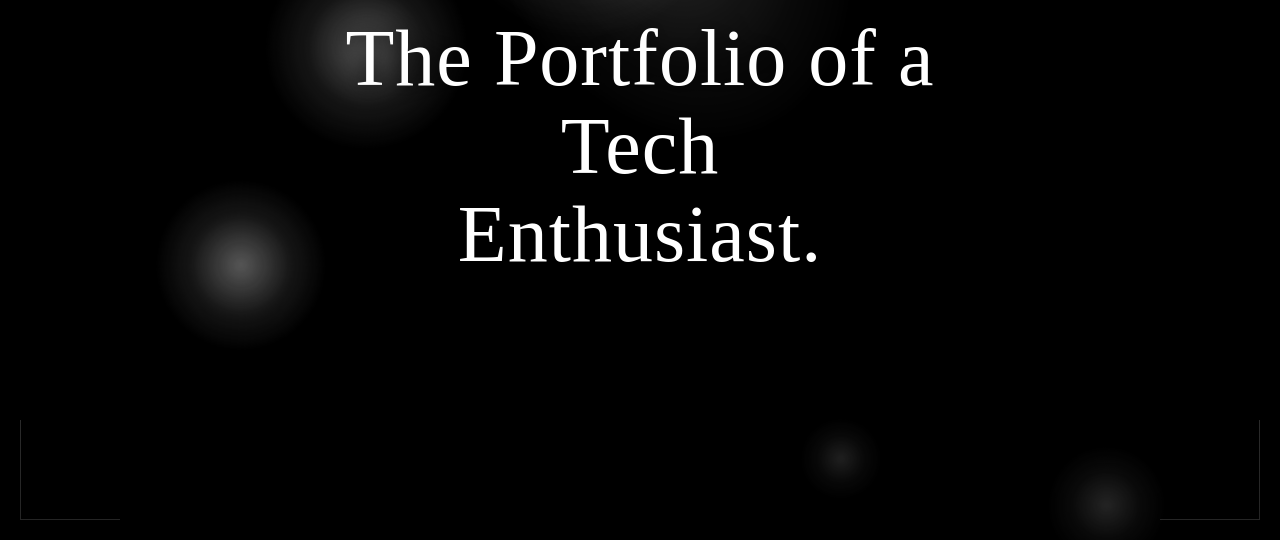
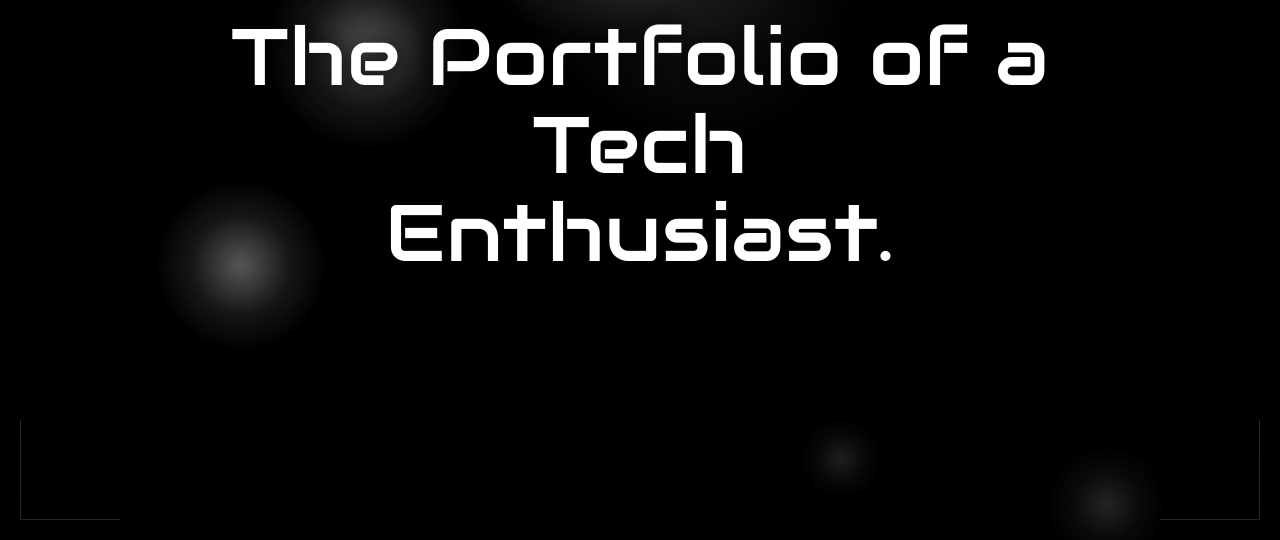
Before and after one commit to anandojoseph/anandojoseph.github.io, a plain HTML site: page index.html in a window 1280 px wide. Shown: the part 260-800 px from the top of the page. Drawn offline with Linux system fonts and the light colour scheme.

Commit message:
made some changes on fonts

```diff
--- a/index.html
+++ b/index.html
@@ -7,8 +7,35 @@
     <style>
         @font-face {
             font-family: 'prototype'; /* Name you want to use for the font */
-            src: url('/fonts/Prototype.ttf') format('tff'),
-                url('/fonts/Prototype.ttf') format('tff'); /* Fallbacks for compatibility */
+            src: url('/fonts/prototype-webfont.woff2') format('woff2'),
+                url('/fonts/prototype-webfont.woff2') format('woff2'); /* Fallbacks for compatibility */
+            font-weight: normal; /* Adjust based on font variant, e.g., 400, 700 */
+            font-style: normal; /* Adjust if italic, e.g., italic */
+        }
+        @font-face {
+            font-family: 'spaceage'; /* Name you want to use for the font */
+            src: url('/fonts/space_age-webfont.woff2') format('woff2');
+            font-weight: normal; /* Adjust based on font variant, e.g., 400, 700 */
+            font-style: normal; /* Adjust if italic, e.g., italic */
+        }
+        @font-face {
+            font-family: 'audiowide'; /* Name you want to use for the font */
+            src: url('/fonts/audiowide-regular-webfont.woff2') format('woff2'),
+                url('/fonts/audiowide-regular-webfont.woff2') format('woff2'); /* Fallbacks for compatibility */
+            font-weight: normal; /* Adjust based on font variant, e.g., 400, 700 */
+            font-style: normal; /* Adjust if italic, e.g., italic */
+        }
+        @font-face {
+            font-family: 'ledstyle'; /* Name you want to use for the font */
+            src: url('/fonts/open_24_display_st-webfont.woff') format('woff'),
+                url('/fonts/open_24_display_st-webfont.woff') format('woff'); /* Fallbacks for compatibility */
+            font-weight: normal; /* Adjust based on font variant, e.g., 400, 700 */
+            font-style: normal; /* Adjust if italic, e.g., italic */
+        }
+        @font-face {
+            font-family: 'eraserdust'; /* Name you want to use for the font */
+            src: url('/fonts/eraserdust-webfont.woff2') format('woff2'),
+                url('/fonts/eraserdust-webfont.woff2') format('woff2'); /* Fallbacks for compatibility */
             font-weight: normal; /* Adjust based on font variant, e.g., 400, 700 */
             font-style: normal; /* Adjust if italic, e.g., italic */
         }
@@ -459,9 +486,9 @@
                     <div class="blue-line bottom"></div>
                 </div>
 
-                <div class="brand" style="font-family: Arial, Helvetica;"><strong> AnandoJoseph<span class="dot">.</span>com</strong></div>
+                <div class="brand" style="font-family: 'spaceage'; font-size: 150%;"><strong> AnandoJoseph<span class="dot">.</span>com</strong></div>
 
-                <div class="main-text" style="font-family: 'prototype', serif; font-size: 500%;">
+                <div class="main-text" style="font-family: 'audiowide'; font-size: 500%;">
                     The Portfolio of a<br>
                     Tech<br>
                     Enthusiast.
```
Also changed, not shown: fonts/Prototype.ttf (deleted), fonts/audiowide-regular-webfont.woff2 (added), fonts/eraserdust-webfont.woff2 (added), fonts/open_24_display_st-webfont.woff (added), fonts/prototype-webfont.woff2 (added), fonts/space_age-webfont.woff2 (added).
